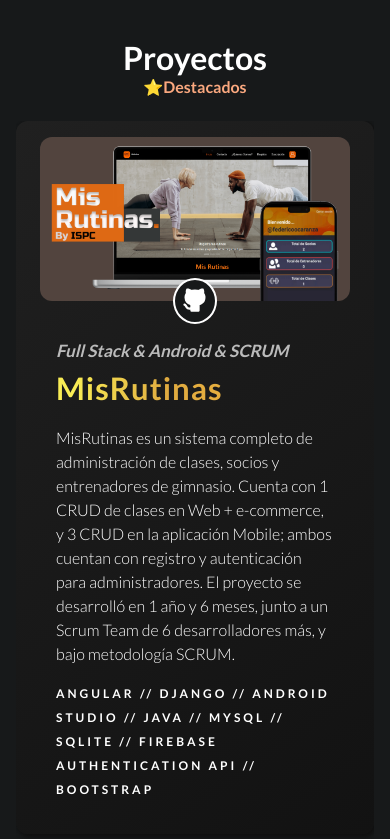
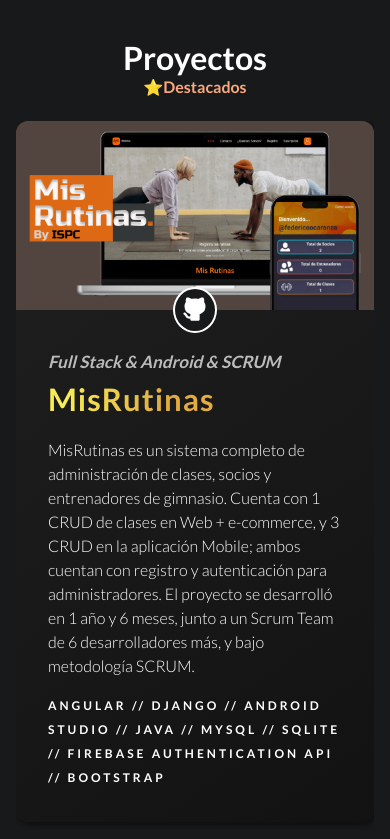
Before and after one commit to PaylemanC/portfolio, an Angular app: page / in a window 390 px wide. Shown: the part 3605-4444 px from the top of the page. Built offline with nearby package versions, Linux system fonts and the light colour scheme.

Commit message:
Acomoda imagen de proyecto en mobile

```diff
--- a/src/app/components/card-project/card-project.component.scss
+++ b/src/app/components/card-project/card-project.component.scss
@@ -120,8 +120,17 @@ $background-card: linear-gradient(145deg, #202020, #121212);
   .card-project {
     flex-direction: column;
     gap: 0;
+    padding: 0;
     img {
       filter: none;
+      border-radius: 12px 12px 0 0;
+    }
+
+    &:hover {
+      transform: none;
+      img {
+        transform: none;
+      }
     }
   }
 
@@ -131,6 +140,7 @@ $background-card: linear-gradient(145deg, #202020, #121212);
 
   .card-project__content {
     width: 100%;
+    padding: 18px 32px 32px;
   }
 
   .card-project__links {
```
